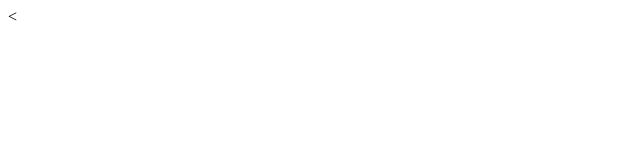
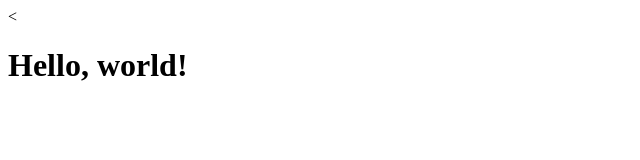
Before and after one commit to RegularSvensson/cvApp, a website: page app/index.html in a window 1280 px wide. Shown: the whole page, without its empty margins (0-640 px from the left). Drawn offline with Linux system fonts and the light colour scheme.

Commit message:
Add basic text

```diff
--- a/app/index.html
+++ b/app/index.html
@@ -1,9 +1,9 @@
 <<!DOCTYPE html>
 <html>
 <head>
-	<title></title>
+	<title>CV app</title>
 </head>
 <body>
-
+	<h1>Hello, world!</h1>
 </body>
 </html>
```
